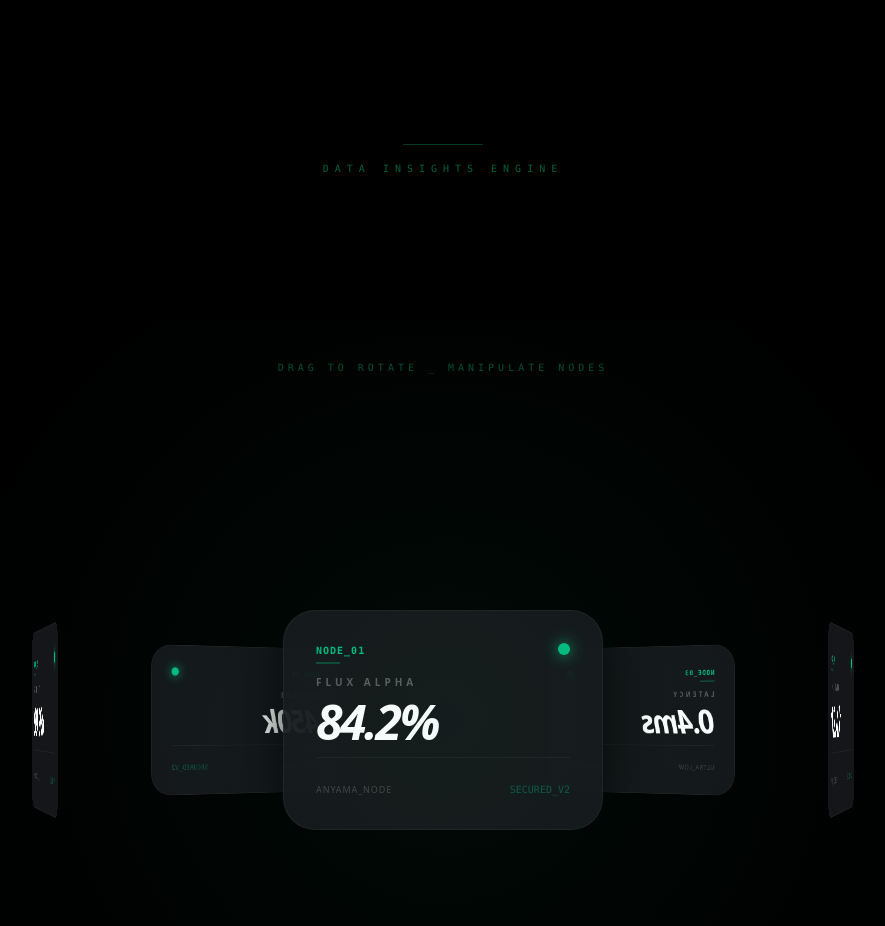
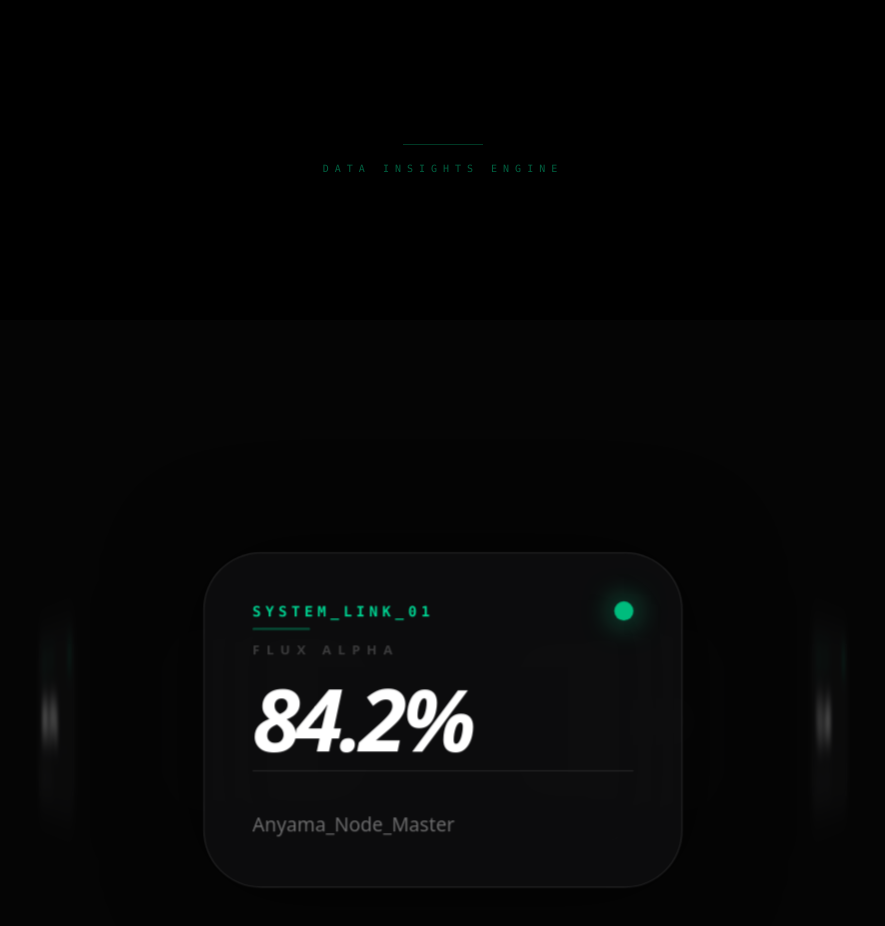
Before and after one commit to nonnzy7even7iete/nonnzytransformiumfullstackbundel, a Next.js app: page /logique-metier-serveur in a window 1280 px wide. Shown: the top 926 px of the page, without its empty margins (197-1082 px from the left). Built offline with nearby package versions, Linux system fonts and the light colour scheme.

Commit message:
Zy Bulding workflow

```diff
--- a/src/components/frontendkit/InsightCarousel.tsx
+++ b/src/components/frontendkit/InsightCarousel.tsx
@@ -1,9 +1,16 @@
 "use client";
 
-import React, { useState, useEffect } from "react";
-import { motion, useMotionValue, useSpring, useTransform } from "framer-motion";
+import React, { useState, useRef } from "react";
+import {
+  motion,
+  useMotionValue,
+  useSpring,
+  useTransform,
+  MotionValue,
+} from "framer-motion";
 import { cn } from "@/lib/utils";
 
+// Interface pour les données
 interface InsightData {
   id: number;
   title: string;
@@ -11,122 +18,137 @@ interface InsightData {
   desc: string;
 }
 
-const initialInsights: InsightData[] = [
-  { id: 1, title: "FLUX ALPHA", value: "84.2%", desc: "Anyama_Node" },
-  { id: 2, title: "CORE_DATA", value: "12.4k", desc: "Sync_Active" },
-  { id: 3, title: "LATENCY", value: "0.4ms", desc: "Ultra_Low" },
-  { id: 4, title: "REVENUE", value: "450k", desc: "Target_Hub" },
-  { id: 5, title: "STABILITY", value: "99.9%", desc: "Protocol_Safe" },
+// Interface pour les Props (C'est ça qui fait taire VS Code)
+interface CardProps {
+  item: InsightData;
+  index: number;
+  total: number;
+  globalRotation: MotionValue<number>;
+}
+
+const DATA: InsightData[] = [
+  { id: 1, title: "FLUX ALPHA", value: "84.2%", desc: "Anyama_Node_Master" },
+  { id: 2, title: "CORE_DATA", value: "12.4k", desc: "Global_Sync_Verified" },
+  { id: 3, title: "LATENCY", value: "0.4ms", desc: "Zero_Point_Protocol" },
+  { id: 4, title: "REVENUE", value: "450k", desc: "Target_Hub_Capital" },
+  { id: 5, title: "STABILITY", value: "99.9%", desc: "Resilience_Active" },
 ];
 
 export default function InsightCarousel() {
-  const [data] = useState<InsightData[]>(initialInsights);
+  const dragX = useMotionValue(0);
 
-  // X est la position du "drag", qu'on transforme en rotation
-  const x = useMotionValue(0);
-  const rotateX = useSpring(x, { stiffness: 60, damping: 20 });
+  const rotationSpring = useSpring(dragX, {
+    stiffness: 35,
+    damping: 20,
+    mass: 1.5,
+  });
 
-  // On multiplie la valeur pour que le mouvement soit sensible
-  const rotation = useTransform(rotateX, (latest) => latest / 2);
+  const rotation = useTransform(rotationSpring, (v) => v / 3.5);
 
   return (
-    <div className="relative h-screen w-full flex items-center justify-center bg-black overflow-hidden touch-none">
-      {/* Overlay d'instruction */}
-      <div className="absolute top-10 pointer-events-none text-center">
-        <p className="font-mono text-[10px] tracking-[0.4em] text-emerald-500/40 uppercase">
-          Drag to Rotate _ Manipulate Nodes
-        </p>
-      </div>
+    <div className="relative h-screen w-full flex items-center justify-center bg-[#050505] overflow-hidden touch-none select-none">
+      <div
+        className="absolute inset-0 z-0 opacity-20 pointer-events-none"
+        style={{
+          backgroundImage: "radial-gradient(#10b981 0.5px, transparent 0.5px)",
+          backgroundSize: "40px 40px",
+        }}
+      />
 
-      {/* Zone de capture du Drag (Invisible mais couvre tout) */}
       <motion.div
         drag="x"
-        style={{ x }}
-        className="absolute inset-0 z-50 cursor-grab active:cursor-grabbing"
+        dragConstraints={{ left: -1000000, right: 1000000 }}
+        dragElastic={0}
+        style={{ x: dragX }}
+        className="absolute inset-0 z-[100] cursor-grab active:cursor-grabbing"
       />
 
-      {/* Scene 3D */}
       <div
         className="relative flex items-center justify-center"
-        style={{ perspective: "1800px" }}
+        style={{ perspective: "2500px" }}
       >
         <motion.div
           style={{
             rotateY: rotation,
             transformStyle: "preserve-3d",
           }}
-          className="relative flex items-center justify-center w-[350px] md:w-[450px]"
+          className="relative flex items-center justify-center w-[500px]"
         >
-          {data.map((item, i) => (
+          {DATA.map((item, i) => (
             <Card
               key={item.id}
               item={item}
               index={i}
-              total={data.length}
-              rotation={rotation}
+              total={DATA.length}
+              globalRotation={rotation}
             />
           ))}
         </motion.div>
       </div>
-
-      {/* Effet de Halo en arrière plan */}
-      <div className="absolute inset-0 bg-[radial-gradient(circle_at_50%_50%,rgba(16,185,129,0.05)_0%,transparent_70%)] pointer-events-none" />
     </div>
   );
 }
 
-function Card({ item, index, total, rotation }: any) {
+function Card({ item, index, total, globalRotation }: CardProps) {
   const angleStep = 360 / total;
-  const cardAngle = index * angleStep;
+  const initialAngle = index * angleStep;
+  const radius = 600;
 
-  // Rayon de 500px pour que les cartes soient imposantes
-  const radius = 500;
+  const distanceToCenter = useTransform(globalRotation, (v) => {
+    const currentPos = (v + initialAngle) % 360;
+    const normalized = ((((currentPos + 180) % 360) + 360) % 360) - 180;
+    return Math.abs(normalized);
+  });
+
+  const blur = useTransform(
+    distanceToCenter,
+    [0, 20, 90],
+    ["blur(0px)", "blur(2px)", "blur(25px)"]
+  );
+  const opacity = useTransform(distanceToCenter, [0, 80, 150], [1, 0.4, 0]);
+  const scale = useTransform(distanceToCenter, [0, 90], [1.15, 0.75]);
+  const z = useTransform(distanceToCenter, [0, 90], [100, -200]);
 
   return (
     <motion.div
       style={{
         position: "absolute",
-        width: "320px",
-        height: "220px",
+        width: "400px",
+        height: "280px",
         transformStyle: "preserve-3d",
-        // Positionnement en cercle parfait
-        rotateY: cardAngle,
-        transformOrigin: `center center -${radius}px`,
+        rotateY: initialAngle,
+        transformOrigin: `center center -${radius}px` as any, // "as any" pour calmer VS Code sur le CSS 3D
+        filter: blur,
+        opacity,
+        scale,
+        z,
       }}
       className={cn(
-        "p-8 rounded-[32px] transition-colors duration-500",
-        "bg-zinc-900/90 backdrop-blur-3xl border border-white/5 shadow-[0_0_50px_rgba(0,0,0,0.8)]",
-        "flex flex-col justify-between group select-none"
+        "p-10 rounded-[48px] border border-white/10 flex flex-col justify-between",
+        "bg-zinc-900/40 backdrop-blur-[40px] shadow-[0_0_80px_rgba(0,0,0,0.6)]"
       )}
     >
-      <div className="flex justify-between items-start">
-        <div className="space-y-1">
-          <span className="block font-mono text-[10px] text-emerald-500 font-black tracking-widest uppercase">
-            Node_0{index + 1}
+      <div className="flex justify-between items-start z-10">
+        <div className="flex flex-col gap-1">
+          <span className="font-mono text-[12px] text-emerald-400 font-black tracking-[0.3em] uppercase">
+            System_Link_0{item.id}
           </span>
-          <div className="h-0.5 w-6 bg-emerald-500/30" />
+          <div className="h-0.5 w-12 bg-emerald-500/40 rounded-full" />
         </div>
-        <div className="h-3 w-3 rounded-full bg-emerald-500 shadow-[0_0_15px_#10b981]" />
+        <div className="h-4 w-4 rounded-full bg-emerald-500 shadow-[0_0_25px_#10b981]" />
       </div>
 
-      <div>
-        <h3 className="text-white/30 text-[10px] uppercase tracking-[0.4em] font-bold mb-2">
+      <div className="z-10">
+        <h3 className="text-white/20 text-[11px] uppercase tracking-[0.5em] font-bold mb-3">
           {item.title}
         </h3>
-        <div className="text-5xl font-black italic text-white tracking-tighter leading-none">
+        <div className="text-7xl font-black italic text-white tracking-[-0.05em] leading-none">
           {item.value}
         </div>
       </div>
 
-      <div className="flex items-center gap-4 border-t border-white/5 pt-6">
-        <div className="flex-1">
-          <p className="text-[9px] text-white/20 uppercase tracking-widest leading-tight">
-            {item.desc}
-          </p>
-        </div>
-        <div className="text-[10px] font-mono text-emerald-500/40">
-          SECURED_V2
-        </div>
+      <div className="flex items-center justify-between border-t border-white/10 pt-8 z-10 text-white/40">
+        {item.desc}
       </div>
     </motion.div>
   );
```
